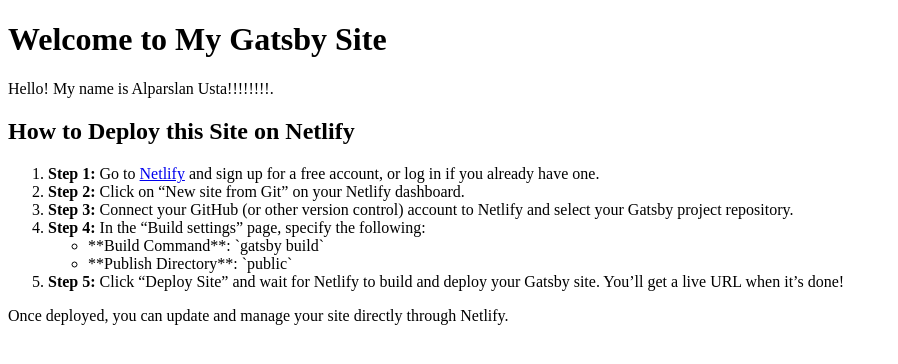
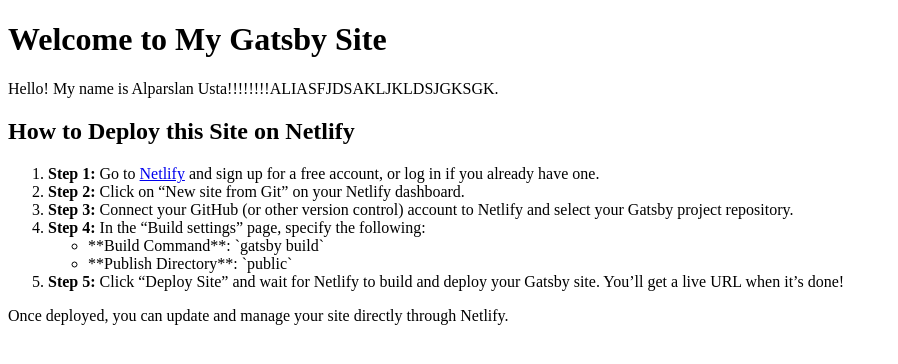
Before and after one commit to alparslanustaa/GATSBY, a Gatsby site: page / in a window 1280 px wide. Shown: the whole page, without its empty margins (0-898 px from the left). Built offline with nearby package versions, Linux system fonts and the light colour scheme; Gatsby itself is replaced by a stand-in of ours.

Commit message:
gitchanges

```diff
--- a/src/pages/index.js
+++ b/src/pages/index.js
@@ -3,7 +3,7 @@ import React from 'react';
 const IndexPage = () => (
   <main>
     <h1>Welcome to My Gatsby Site</h1>
-    <p>Hello! My name is Alparslan Usta!!!!!!!!.</p>
+    <p>Hello! My name is Alparslan Usta!!!!!!!!ALIASFJDSAKLJKLDSJGKSGK.</p>
 
     <h2>How to Deploy this Site on Netlify</h2>
     <ol>
```
